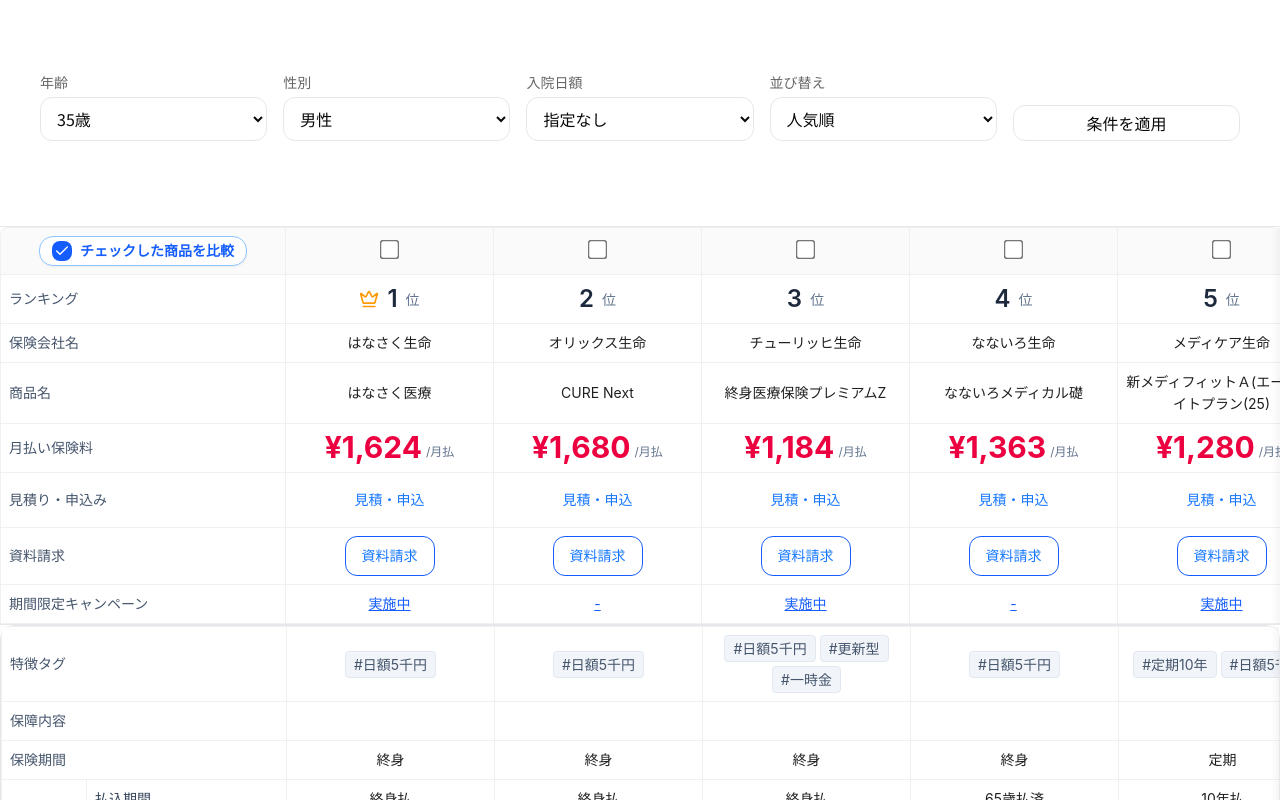
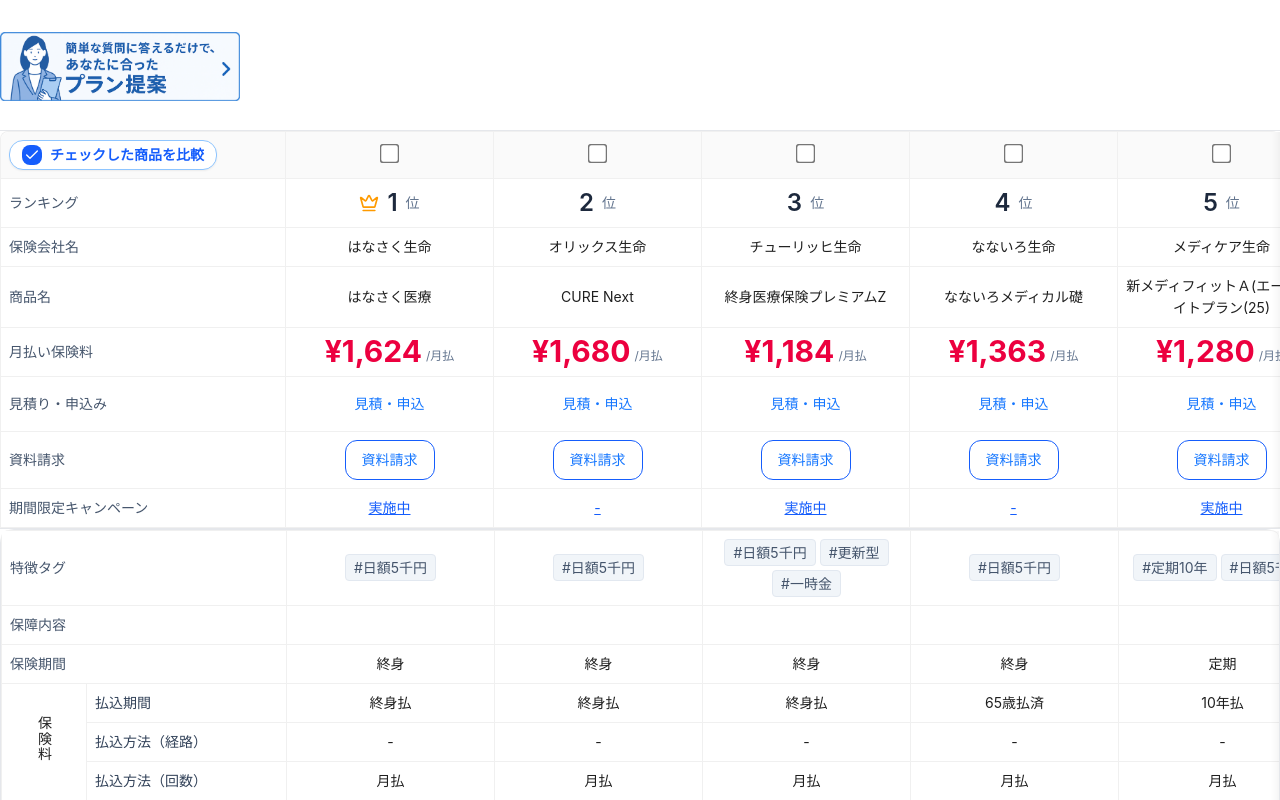
Before and after one commit to x-ichirou-x/hyakkei, a Next.js app: page /medicalPlanAdvisor in a window 1280 px wide. Shown: the top 800 px of the page. Built offline with nearby package versions, Linux system fonts and the light colour scheme.

Commit message:
比較表のレイアウトは一旦完成。 後はデータを入れる

```diff
--- a/app/medicalPlanAdvisor/page.tsx
+++ b/app/medicalPlanAdvisor/page.tsx
@@ -19,6 +19,7 @@
 
 import { useEffect, useMemo, useRef, useState } from "react"
 import { Table } from "antd"
+import Image from "next/image"
 import type { ColumnsType } from "antd/es/table"
 import { Crown, Check } from "lucide-react"
 import { productCatalog, type Product, type Gender } from "./productData"
@@ -38,6 +39,8 @@
   const [sortKey, setSortKey] = useState<"popularity" | "premiumAsc">("popularity")
   /** 比較選択中の商品ID */
   const [selectedIds, setSelectedIds] = useState<string[]>([])
+  // 比較表示用に可視列を制御（null = 全件表示）
+  const [visibleProductIds, setVisibleProductIds] = useState<string[] | null>(null)
 
   /**
    * フィルタとソート済みの商品一覧
@@ -62,25 +65,25 @@
   return (
     <div className="min-h-screen bg-semantic-bg">
       <div className="w-full mx-auto py-8">
-        {/* 条件フォーム */}
-        <FilterForm
-          age={age}
-          gender={gender}
-          dailyAmount={dailyAmount}
-          sortKey={sortKey}
-          onChangeAge={setAge}
-          onChangeGender={setGender}
-          onChangeDailyAmount={setDailyAmount}
-          onChangeSortKey={setSortKey}
-        />
+
+
+        {/* アイコンバナー（分析ボタン） */}
+        <div className="mb-4 flex justify-start">
+          <button type="button" aria-label="分析ツールを開く" className="transition-opacity hover:opacity-90">
+            <Image src="/analisys_button.png" alt="チェックした商品の分析" width={240} height={69} priority />
+          </button>
+        </div>
 
         {/* 結果一覧 */}
         <ComparisonTable
           products={filteredAndSorted}
           selectedIds={selectedIds}
+          visibleProductIds={visibleProductIds}
           onToggle={(id) =>
             setSelectedIds((prev) => (prev.includes(id) ? prev.filter((x) => x !== id) : [...prev, id]))
           }
+          onCompareSelected={() => setVisibleProductIds(selectedIds.length > 0 ? [...selectedIds] : null)}
+          onResetVisible={() => setVisibleProductIds(null)}
         />
 
 
@@ -190,11 +193,17 @@
 function ComparisonTable({
   products,
   selectedIds,
-  onToggle
+  visibleProductIds,
+  onToggle,
+  onCompareSelected,
+  onResetVisible
 }: {
   products: Product[]
   selectedIds: string[]
+  visibleProductIds: string[] | null
   onToggle: (id: string) => void
+  onCompareSelected: () => void
+  onResetVisible: () => void
 }): JSX.Element {
 
 
@@ -474,18 +483,27 @@
   })
 
   // カラム定義
+  const filteredProducts = Array.isArray(visibleProductIds) && visibleProductIds.length > 0
+    ? products.filter(p => visibleProductIds.includes(p.productId))
+    : products
+
   const columns: ColumnsType<any> = [
     {
       title: (
+        <div className="flex items-center gap-2">
           <button
             type="button"
+            onClick={(Array.isArray(visibleProductIds) && visibleProductIds.length > 0) ? onResetVisible : onCompareSelected}
             className="inline-flex items-center gap-2 border border-blue-300 rounded-xl px-3 py-1 bg-white hover:bg-blue-50 shadow-sm"
           >
             <span className="w-5 h-5 rounded-sm bg-blue-600 text-white inline-flex items-center justify-center">
               <Check className="w-4 h-4" />
             </span>
-          <span className="text-blue-600 font-semibold text-sm">チェックした商品を比較</span>
+            <span className="text-blue-600 font-semibold text-sm">
+              {(Array.isArray(visibleProductIds) && visibleProductIds.length > 0) ? 'すべての商品を表示する' : 'チェックした商品を比較'}
+            </span>
           </button>
+        </div>
       ),
       dataIndex: "item",
       key: "item",
@@ -519,7 +537,7 @@
         <span className="text-slate-700">{value}</span>
       )
     },
-    ...products.map((p) => ({
+    ...filteredProducts.map((p) => ({
       title: (
         <input
           type="checkbox"
@@ -680,6 +698,8 @@
             dataSource={stickyTopRows}
             pagination={false}
             scroll={{ x: "max-content" }}
+            tableLayout="fixed"
+            style={{ width: "max-content" }}
             className="text-body"
           />
         </div>
@@ -698,6 +718,8 @@
           pagination={false}
           showHeader={false}
           scroll={{ x: "max-content" }}
+          tableLayout="fixed"
+          style={{ width: "max-content" }}
           className="text-body"
         />
       </div>
```
Lines whose indentation alone changed are shown as unchanged.
